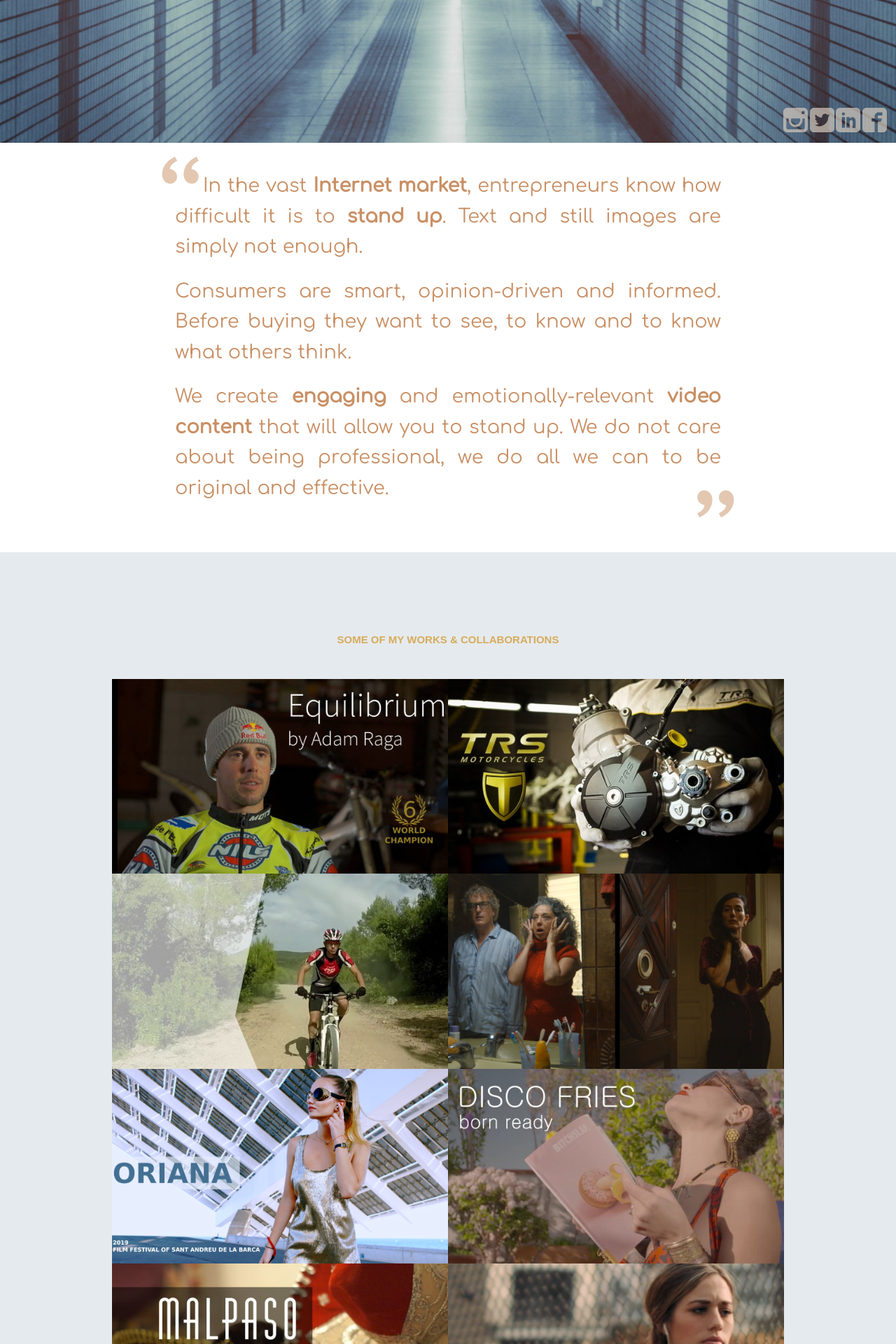
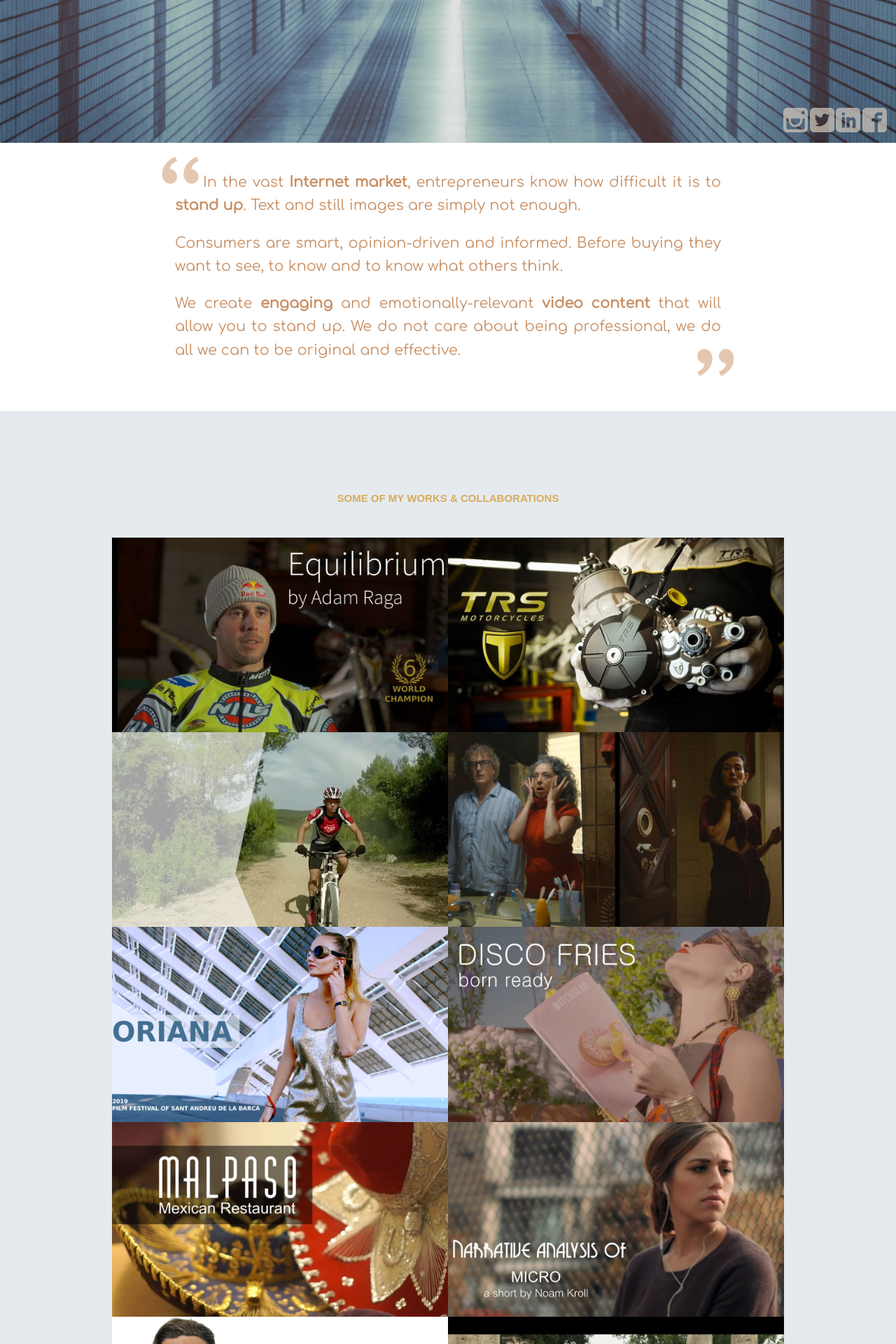
Before and after one commit to fabriziotappero/focusaway.com, a Jekyll site: the page built from index.html, in a window 1280 px wide. Shown: the part 440-2360 px from the top of the page at 70% size. Built offline with Jekyll 4.4.1, drawn with Linux system fonts in a browser that asks for light colours; nearby versions of some CDN libraries; some web fonts are replaced.

Commit message:
fixed submit form and value proposition text size

```diff
--- a/_includes/form.html
+++ b/_includes/form.html
@@ -2,8 +2,8 @@
 
   <h3>Let's work together</h3>
 
-<form method="POST" action="//formspree.io/{{ site.data.settings.email }}">
-
+<!-- <form method="POST" action="//formspree.io/{{ site.data.settings.email }}"> -->
+<form method="POST" action="https://formsubmit.co/9b238879ac698d7a0ea808c1fe2fa0c7">
   <div class="contact-info-group">
 
     <label><span>Your Name</span>
--- a/assets/css/3-sections/_value-proposition.sass
+++ b/assets/css/3-sections/_value-proposition.sass
@@ -4,11 +4,11 @@
   .inner
     position: relative
     text-align: justify
-    font-size: 1.7em
+    font-size: 1.3em
     font-family: 'Comfortaa', cursive
     font-weight: 500
     @media (max-width: 640px)
-      font-size: 1.3em
+      font-size: 1.1em
     max-width: 800px
     margin: 30px auto
     padding: 10px
```
Also changed, not shown: _includes/contact.html (+0 -9 lines).
